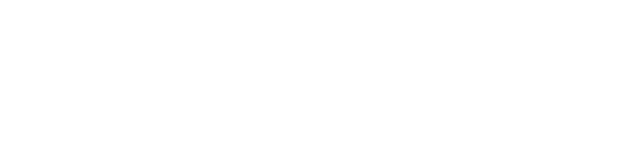
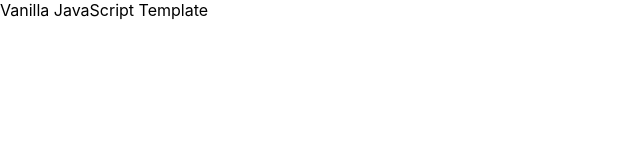
Before and after one commit to jacksoncutler/vanilla-js-template, a website built with Parcel: page index.html in a window 1280 px wide. Shown: the whole page, without its empty margins (0-640 px from the left). Built offline with nearby package versions, Linux system fonts and the light colour scheme.

Commit message:
Update html

```diff
--- a/index.html
+++ b/index.html
@@ -3,9 +3,13 @@
   <head>
     <meta charset="UTF-8" />
     <meta name="viewport" content="width=device-width, initial-scale=1.0" />
-    <title>Document</title>
+    <title>Template</title>
     <link rel="stylesheet" href="styles.css" />
     <script type="module" src="index.js"></script>
   </head>
-  <body></body>
+  <body>
+    <main>
+      <h1>Vanilla JavaScript Template</h1>
+    </main>
+  </body>
 </html>
```
